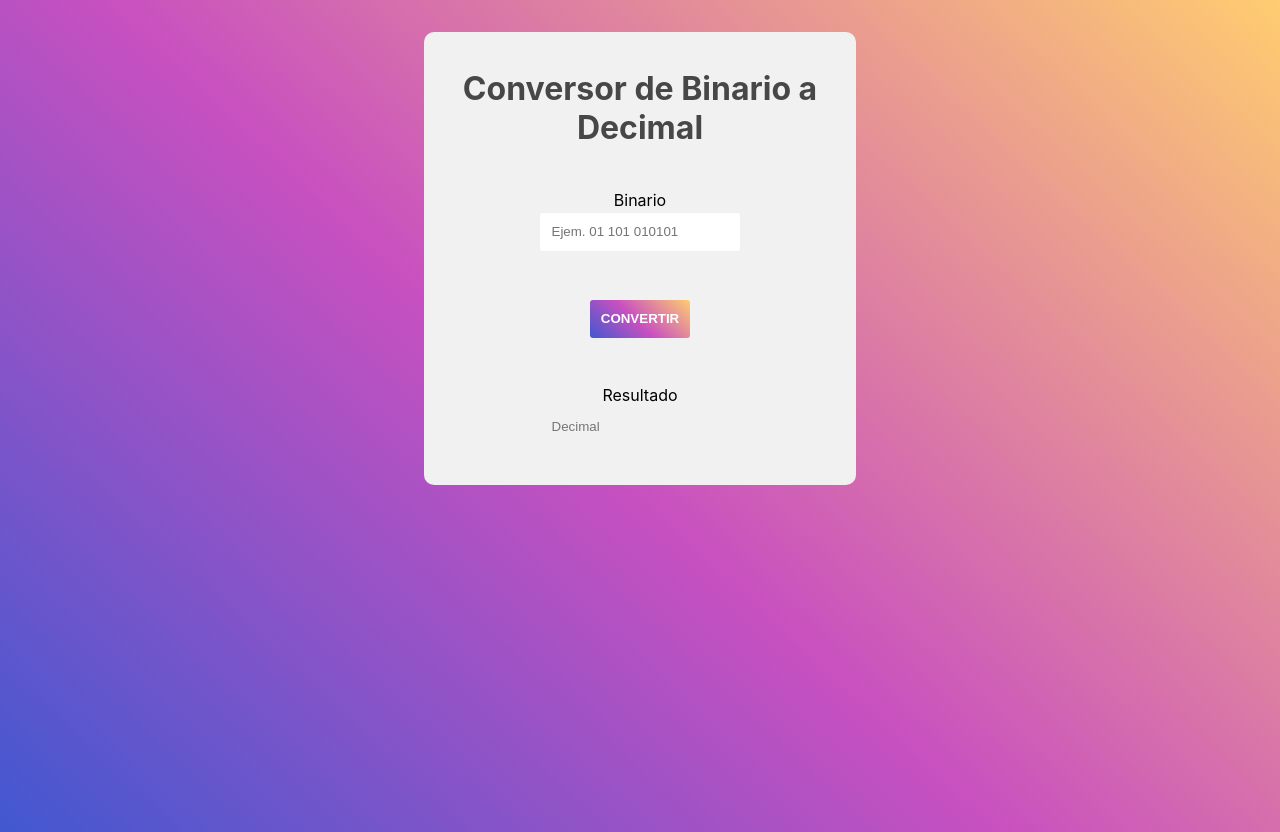
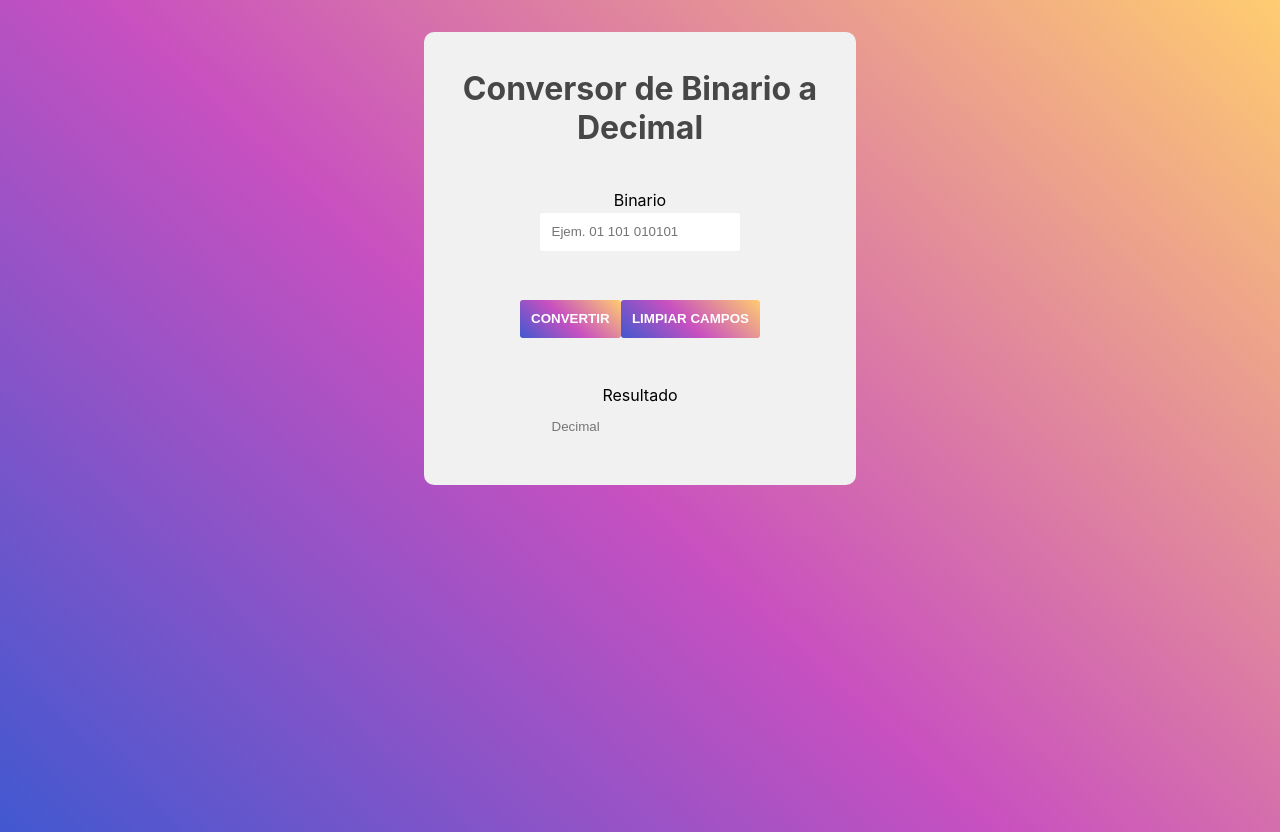
Before and after one commit to Ancient-R/01-conversor-de-binario-2-decimal, a React (Create React App) app: page / in a window 1280 px wide. Built offline with nearby package versions, Linux system fonts and the light colour scheme.

Commit message:
Terminando el formulario, validacion, funciones y resultado

```diff
--- a/src/components/ui/Form.jsx
+++ b/src/components/ui/Form.jsx
@@ -4,18 +4,24 @@ import Header from '../header/Header';
 import { hideError } from '../../helpers/hideError';
 import { calculateDecimal } from '../../helpers/calculateDecimal';
 
+//  Formulario que convierte el número binario en decimal
 const Form = () => {
 
+    // State para inputs del formulario
     const [formvalues, setFormvalues] = useState({
         binary: '',
         decimal: ''
     });
 
+    // State para algún error
     const [error, setError] = useState(false);
+
+    // State que verifica si el número ingresado es binario
     const [isBinary, setIsBinary] = useState(true);
 
     const { binary, decimal } = formvalues;
 
+    // Función para los inputs
     const handleChange = e => {
         setFormvalues({
             ...formvalues,
@@ -29,6 +35,16 @@ const Form = () => {
         );
     }
 
+    // Función que reestablece los inputs
+    const handleReset = e => {
+        e.preventDefault();
+        setFormvalues({
+            binary: '',
+            decimal: ''
+        });
+    }
+
+    // función que realiza la conversión
     const handleSubmit = e => {
         e.preventDefault();
 
@@ -37,9 +53,11 @@ const Form = () => {
             hideError( setError );
             return;
         }else{
-            calculateDecimal( binary );
+            setFormvalues({
+                ...formvalues,
+                decimal: calculateDecimal(binary)
+            });
         }
-
 
     }
 
@@ -47,6 +65,7 @@ const Form = () => {
         <div className="form-container">
             <Header />
             <form className="form">
+
             { error === true ?
                     <p className="error fadein">Ingresa sólo 0´s y 1´s</p>
                     :
@@ -64,12 +83,18 @@ const Form = () => {
                     />
                 </div>
 
+                <div className="buttons-container">
                     <input
                         type="submit"
                         className="form-submit"
                         value="Convertir"
                         onClick={ handleSubmit }
                     />
+                    <button
+                        className="form-submit"
+                        onClick={ handleReset }
+                    >Limpiar campos</button>
+                </div>
                 <div className="form-group">
                     <label className="form-label">Resultado</label>
                     <input
```
Lines whose indentation alone changed are shown as unchanged.
